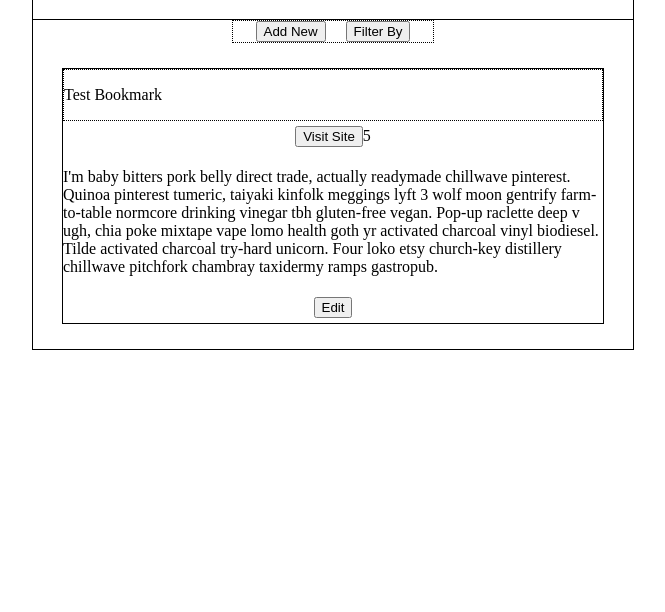
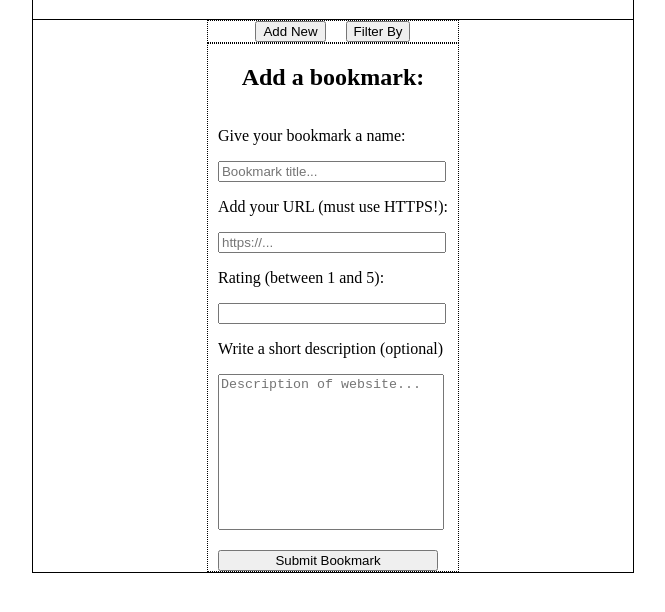
Before and after one commit to howe-jm/bookmark-app, a website built with webpack: page src/index.html in a window 1280 px wide. Both pictures are taken after a click on the button "Add New". Shown: the part 70-682 px from the top of the page, without its empty margins (307-972 px from the left). Built offline with nearby package versions, Linux system fonts and the light colour scheme.

Commit message:
Updating modules.

```diff
--- /dev/null
+++ b/src/bookmarks.js
@@ -0,0 +1,76 @@
+import $ from 'jquery';
+import css from './index.css';
+import templates from './templates';
+import store from './store';
+
+function addButtonListener() {
+  $('#bookmarks-toolbar').on('click', '#js-add-new-bookmark', function (event) {
+    event.preventDefault();
+    store.addingBookmark = !store.addingBookmark;
+    console.log('Add bookmark: ' + store.addingBookmark);
+    render();
+  });
+}
+
+function submitButtonListener() {
+  $('#bookmarks-toolbar').on('click', '#js-submit-bookmark', function (event) {
+    event.preventDefault();
+    store.addElement('test', 'testurl', 'testdescription', 5);
+    store.addingBookmark = !store.addingBookmark;
+    render();
+  });
+}
+
+function filterButtonListener() {
+  $('#bookmarks-toolbar').on('click', '#js-filter-bookmarks', function (event) {
+    event.preventDefault();
+    console.log('Filter bookmarks');
+  });
+}
+
+function bookmarkClickListener() {
+  $('#bookmarks-list').on('click', '.js-bookmark', function (event) {
+    let id = getItemIdFromElement(event.currentTarget);
+    console.log('You clicked the thing!' + id);
+    store.collapseElement(id);
+    render();
+  });
+}
+
+function bookmarkDeleteListener() {
+  $('#bookmarks-list').on('click', '#js-delete-bookmark', function (event) {
+    event.preventDefault();
+    let id = getItemIdFromElement(event.currentTarget);
+    console.log('Delete clicked');
+    store.deleteElement(id);
+    render();
+  });
+}
+
+const getItemIdFromElement = function (item) {
+  return $(item).closest('.bookmarks-container').data('item-id');
+};
+
+function render() {
+  $('#bookmarks-toolbar').html(templates.toolbarTemplate());
+  $('#bookmarks-list').html(generateBookmarkString(store.STORE));
+}
+
+function generateBookmarkString(store) {
+  let stringArray = [];
+  for (let i = 0; i < store.length; i++) {
+    stringArray.push(templates.bookmarksList(store[i]));
+  }
+  return stringArray.join('');
+}
+
+export default {
+  addButtonListener,
+  filterButtonListener,
+  bookmarkClickListener,
+  getItemIdFromElement,
+  render,
+  generateBookmarkString,
+  bookmarkDeleteListener,
+  submitButtonListener,
+};
--- a/src/index.css
+++ b/src/index.css
@@ -43,7 +43,8 @@ main {
 .bookmarks-container {
   border: 1px solid black;
   width: 90%;
-  margin: 25px 0;
+  min-width: 500px;
+  margin: 2px 0;
 }
 
 .bookmark {
@@ -60,6 +61,36 @@ main {
   margin: 5px 0;
 }
 
-.bookmark-hide {
+.hidden {
   display: none;
 }
+
+.add-bookmark-form {
+  display: flex;
+  flex-flow: column wrap;
+  align-items: center;
+  border: 1px dotted black;
+}
+
+.button-container {
+  display: flex;
+  flex-flow: column wrap;
+  align-items: center;
+  justify-content: center;
+  width: 250px;
+}
+
+.add-bookmark-form form {
+  flex: 1;
+  margin: 0 10px;
+}
+
+.add-bookmark-form input {
+  width: 220px;
+}
+
+.add-bookmark-form textarea {
+  resize: none;
+  width: 220px;
+  min-height: 150px;
+}
--- a/src/index.js
+++ b/src/index.js
@@ -1,13 +1,16 @@
 import $ from 'jquery';
 import css from './index.css';
-import buttons from './buttons';
-import render from './render';
+import templates from './templates';
+import store from './store';
+import bookmarks from './bookmarks';
 
 function main() {
-  buttons.addButtonListener();
-  buttons.filterButtonListener();
-  buttons.bookmarkClickListener();
-  render.render();
+  bookmarks.addButtonListener();
+  bookmarks.submitButtonListener();
+  bookmarks.filterButtonListener();
+  bookmarks.bookmarkClickListener();
+  bookmarks.bookmarkDeleteListener();
+  bookmarks.render();
 }
 
 $(main());
--- a/src/render.js
+++ /dev/null
@@ -1,11 +0,0 @@
-import $ from 'jquery';
-import templates from './templates';
-
-function render() {
-  $('#bookmarks-toolbar').html(templates.toolbarTemplate());
-  $('#bookmarks-list').html(templates.bookmarksList());
-}
-
-export default {
-  render,
-};
--- /dev/null
+++ b/src/store.js
@@ -0,0 +1,38 @@
+import cuid from 'cuid';
+
+const STORE = [];
+
+const addingBookmark = false;
+
+function findById(id) {
+  return this.STORE.find((currentItem) => currentItem.id === id);
+}
+
+function addElement(siteName, siteUrl, siteDescription, siteRating) {
+  STORE.push({
+    id: cuid(),
+    name: siteName,
+    url: siteUrl,
+    description: siteDescription,
+    rating: siteRating,
+    collapsed: true,
+  });
+}
+
+function collapseElement(id) {
+  let item = this.findById(id);
+  item.collapsed = !item.collapsed;
+}
+
+function deleteElement(id) {
+  this.STORE = this.STORE.filter((currentItem) => currentItem.id !== id);
+}
+
+export default {
+  STORE,
+  addingBookmark,
+  collapseElement,
+  findById,
+  deleteElement,
+  addElement,
+};
--- a/src/templates.js
+++ b/src/templates.js
@@ -1,19 +1,51 @@
+import store from './store.js';
+
 function toolbarTemplate() {
-  return `<div class="button-container">
+  if (store.addingBookmark === false) {
+    return `<div class="button-container">
         <form><input type="button" id="js-add-new-bookmark" value="Add New" /><input type="button" id="js-filter-bookmarks" value="Filter By" /></form>
       </div>`;
+  } else {
+    return `
+    <div class="button-container">
+        <form><input type="button" id="js-add-new-bookmark" value="Add New" /><input type="button" id="js-filter-bookmarks" value="Filter By" /></form>
+      </div>
+    <div id="js-add-bookmark-form" class="add-bookmark-form">
+        <h2>Add a bookmark:</h2>
+        <form>
+            <p><label for="bookmark-title">Give your bookmark a name:</label></p>
+            <p><input type="text" name="bookmark-title" id="js-bookmark-title" placeholder="Bookmark title..." required></p>
+            <p><label for="bookmark-url">Add your URL (must use HTTPS!):</label></p>
+            <p><input type="url" name="bookmark-url" id="js-bookmark-url" placeholder="https://..." required></p>
+            <p><label for="rating">Rating (between 1 and 5):</label></p>
+            <p><input type="number" id="rating" name="rating" min="1" max="5" required></p>
+            <p>Write a short description (optional)</p>
+            <p><textarea name="bookmark-description" id="js-bookmark-description" placeholder="Description of website..."></textarea></p>
+            <input type="submit" name="submit-bookmark" id="js-submit-bookmark" value="Submit Bookmark">
+            </form>
+    </div>
+    `;
+  }
 }
 
-function bookmarksList() {
-  return `<div class="bookmarks-container">
-        <div class="bookmark js-bookmark"><p>Test Bookmark</p></div>
+function bookmarksList(item) {
+  if (item.collapsed) {
+    return `
+    <div class="bookmarks-container" data-item-id="${item.id}">
+    <div class="bookmark js-bookmark"><p>${item.name}</p></div></div>
+    `;
+  } else {
+    return `<div class="bookmarks-container" data-item-id="${item.id}">
+        <div class="bookmark js-bookmark"><p>${item.name}</p></div>
         <div class="bookmark-body">
-          <form><input type="button" id="js-visit-site" value="Visit Site" /><span class="bookmark-rating js-bookmark-rating">5</span></form>
-          <p>
-            I'm baby bitters pork belly direct trade, actually readymade chillwave pinterest. Quinoa pinterest tumeric, taiyaki kinfolk meggings lyft 3 wolf moon gentrify farm-to-table normcore drinking vinegar tbh gluten-free vegan. Pop-up raclette deep v ugh, chia poke mixtape vape lomo health
-            goth yr activated charcoal vinyl biodiesel. Tilde activated charcoal try-hard unicorn. Four loko etsy church-key distillery chillwave pitchfork chambray taxidermy ramps gastropub.
-          </p>
-          <form><input type="button" id="edit-bookmark" value="Edit" /></form>`;
+        <p><a href="${item.url}">${item.url}</a></p>
+          <form><input type="button" id="js-visit-site" value="Visit Site" /><input type="button" id="js-delete-bookmark" value="Delete" /><span class="bookmark-rating js-bookmark-rating">5</span></form>
+          <p>${item.description}</p>
+          <form><input type="button" id="edit-bookmark" value="Edit" /></form>
+          </div>
+          </div>
+          `;
+  }
 }
 
 export default {
```
